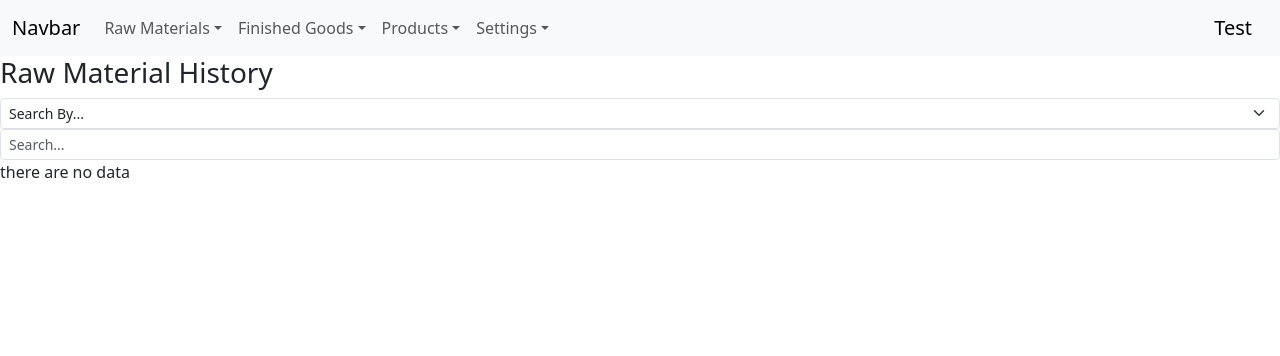
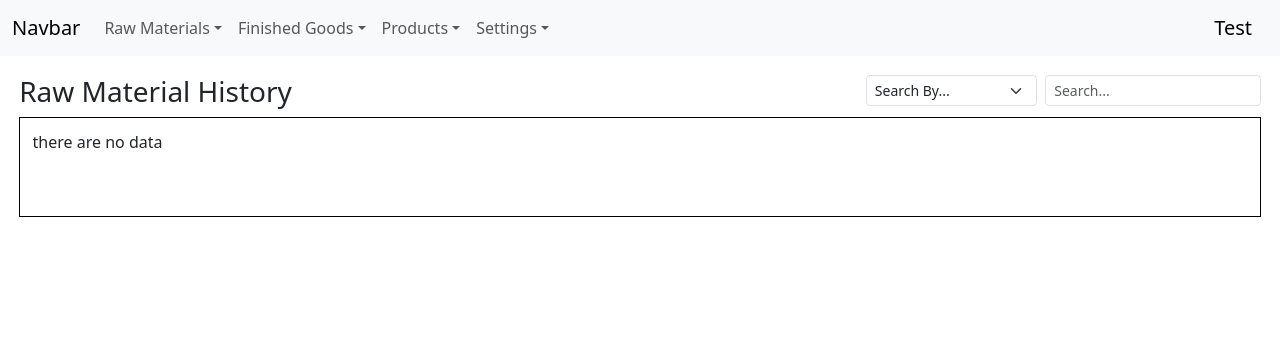
Before and after one commit to Shashimii/inventory-system-with-analytics, a PHP site: page /rm_history.php in a window 1280 px wide. Shown: the top 356 px of the page. Run offline with PHP 8.4, Linux system fonts and the light colour scheme; data that the repository does not hold is empty; some libraries are stand-ins or nearby versions.

Commit message:
Added Search and Css

```diff
--- a/rm_history.php
+++ b/rm_history.php
@@ -12,6 +12,8 @@ include 'connection.php';
 <head>
     <link rel="stylesheet" href="node_modules/bootstrap/dist/css/bootstrap.min.css">
     <script src="node_modules/bootstrap/dist/js/bootstrap.bundle.min.js"></script>
+    <script src="script.js"></script>
+    <link rel="stylesheet" href="style.css">
     <meta charset="UTF-8">
     <meta name="viewport" content="width=device-width, initial-scale=1.0">
     <title>Hiltac Inventory</title>
@@ -76,38 +78,54 @@ include 'connection.php';
                     </div>
                     <div class="item-display-header-searchbar">
                         <div class="searchbar-filter">
-                            <select class="form-select form-select-sm" name="itemSearchFilter">
-                            <option hidden selected>Search By...</option>
-                            <option>Filter2</option>
-                            <option>Filter3</option>
+                            <select id="searchFilter" class="form-select form-select-sm" name="itemSearchFilter">
+                            <option hidden selected value="item_id">Search By...</option>
+                            <option value="action_date">Date Added</option>
+                            <option value="action_time">Time Added</option>
+                            <option value="action_by">Added By</option>
+                            <option value="item_name">Raw Material Name</option>
+                            <option value="item_id">Raw Material Id</option>
+                            <option value="item_lot">Batch Number</option>
+                            <option value="item_bin">Pallet Number</option>
+                            <option value="quantity_receive">Received Quantity</option>
                             </select>
                         </div>
                         <div class="searchbar-input">
-                        <input class="form-control form-control-sm" type="text" placeholder="Search..." aria-label=".form-control-sm" name="searchKeyword">
+                        <input id="searchInput" oninput="searchLikeInput()" class="form-control form-control-sm" type="text" placeholder="Search..." aria-label=".form-control-sm" name="searchKeyword">
                         </div>
                     </div>
                 </div>
-                <div class="item-display-body">
+                <div class="item-display-body" id="itemDisplayBody">
                     <?php
                     $rowCountQuery = "SELECT * FROM rm_data";
                     $fetchResult = mysqli_query($connection, $rowCountQuery);
 
                     $numOfRows = mysqli_num_rows($fetchResult); // total number of rows on the table
                     $page = isset($_GET['page']) ? (int)$_GET['page'] : 1;
-                    $rowPerPage = 2;
+                    $rowPerPage = 5;
                     $offset = ($page - 1) * $rowPerPage;
                     $pagesNeeded = ceil($numOfRows / $rowPerPage); // compute for pages needed
 
                     // display the rows
                     $fetchQuery = "SELECT * FROM rm_data ORDER BY id DESC LIMIT $rowPerPage OFFSET $offset";
                     $fetchResult = mysqli_query($connection, $fetchQuery);
-                    if (mysqli_num_rows($fetchResult) > 0) {
+                    $itHasData = mysqli_num_rows($fetchResult);
+                    if ($itHasData > 0) {
                         while ($row = mysqli_fetch_assoc($fetchResult)) {
                             echo "ID:" . $row['id'] . ", " . $row['action_date'] . "|" . $row['action_time'] . "|" . $row['action_by'] . "|" . $row['item_name'] . "|" . $row['item_desc'] . "|" . $row['item_id'] . "|" . $row['item_lot'] . "|" . $row['item_bin'] . "<br>";
                         }
                         mysqli_free_result($fetchResult);
+                    } else {
+                        echo "there are no data";
+                    }
 
-                        // pagination controls
+                    ?>
+                </div>
+                <div class="item-display-footer">
+                    <?php
+
+                    // pagination controls
+                    if ($itHasData > 0) {
                         echo "<div class='page-numbers'>";
                         for ($i = 1; $i <= $pagesNeeded; $i++) {
                             echo '<a href="?page=' . $i .'">' . $i . '</a> ';
@@ -122,13 +140,9 @@ include 'connection.php';
                             echo '<a href="?page=' . ($page + 1) . '">Next</a>';
                         }
                     } else {
-                        echo "there are no data";
+                        // dont show any controls do nothing
                     }
-
                     ?>
-                </div>
-                <div class="item-display-footer">
-
                 </div>
             </div>
         </div>
--- /dev/null
+++ b/script.js
@@ -0,0 +1,29 @@
+function searchLikeInput() {
+    const searchThis = document.getElementById('searchInput').value;
+    const searchFilter = document.getElementById('searchFilter').value;
+
+    //AJAX
+    fetch(`search_rm_history.php?searchQuery=${searchThis}&searchFilter=${searchFilter}`)
+    .then(response => response.json())
+    .then(data => {
+        displayResults(data);
+    })
+
+    .catch(error => console.error('Error:', error));
+
+    function displayResults(data) {
+        const resultsContainer = document.getElementById('itemDisplayBody');
+        resultsContainer.innerHTML = '';
+
+        if (data.length === 0) {
+            resultsContainer.innerHTML = 'No Results Found';
+            return;
+        }
+
+        data.forEach(result => {
+            const resultElement = document.createElement('div');
+            resultElement.textContent = `${result.id}:${result.action_date}|${result.action_time}|${result.action_by}|${result.item_name}|${result.item_desc}|${result.item_id}|${result.item_lot}|${result.item_bin}`;
+            resultsContainer.appendChild(resultElement);
+        })
+    }
+}
--- /dev/null
+++ b/style.css
@@ -0,0 +1,26 @@
+* {
+    margin: 0;
+    padding: 0;
+}
+
+.web-main {
+    margin: 1.5%;
+}
+
+.item-display-header {
+    display: flex;
+    flex-direction: flex-start;
+    justify-content: space-between;
+}
+
+.item-display-header-searchbar {
+    display: flex;
+    gap: 2%;
+}
+
+.item-display-body {
+    padding: 1%;
+    border: 1px solid black;
+    height: 100px;
+    overflow-y: auto;
+}
```
Also changed, not shown: search_rm_history.php (added, +35 -0 lines).
